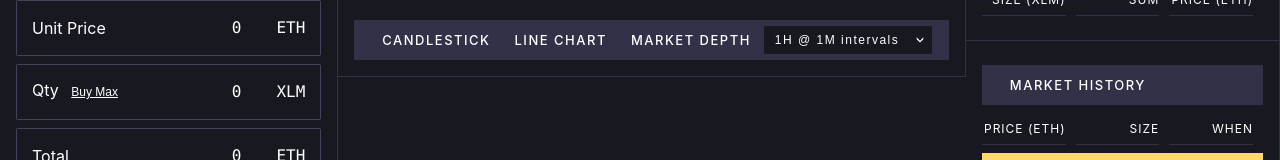
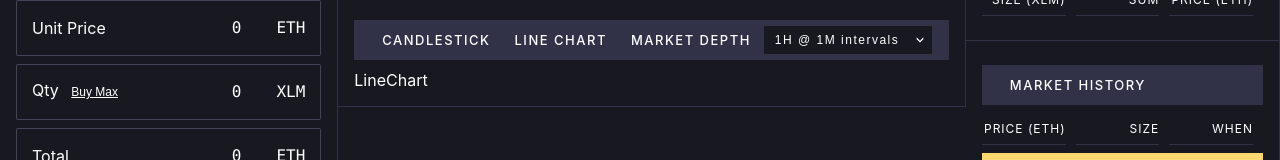
Before and after one commit to jemikanegara/blockchain-frontend, a React (Create React App) app: page / in a window 1280 px wide. Both pictures are taken after a click on the button "LINE CHART". Shown: the part 225-385 px from the top of the page. Built offline with nearby package versions, Linux system fonts and the light colour scheme; no server answers.

Commit message:
set up chart file, i just dont want to redo this

```diff
--- a/src/components/Chart/CandleStick.js
+++ b/src/components/Chart/CandleStick.js
@@ -0,0 +1,11 @@
+import React, {useState, useRef} from 'react'
+
+const CandleStick = () => {
+    const chartEl = useRef(null)
+
+    return (
+        <div id="candlestick" ref={chartEl}></div>
+    )
+}
+
+export default CandleStick
--- a/src/components/Chart/LineChart.js
+++ b/src/components/Chart/LineChart.js
@@ -0,0 +1,9 @@
+import React from 'react'
+
+const LineChart = () => {
+    return (
+        <div>LineChart</div>
+    )
+}
+
+export default LineChart
--- a/src/components/Chart/MarketDepth.js
+++ b/src/components/Chart/MarketDepth.js
@@ -0,0 +1,9 @@
+import React from 'react'
+
+const MarketDepth = () => {
+    return (
+        <div>MarketDepth</div>
+    )
+}
+
+export default MarketDepth
--- a/src/components/Chart/index.js
+++ b/src/components/Chart/index.js
@@ -1,8 +1,16 @@
-import React from 'react';
+import React, { useState } from 'react';
 import styled from 'styled-components'
 import MarketHeader from '../MarketHeader'
+import CandleStick from './CandleStick'
+import LineChart from './LineChart'
+import MarketDepth from './MarketDepth'
+
+const CANDLE_STICK = "CANDLE_STICK"
+const LINE_CHART = "LINE_CHART"
+const MARKET_DEPTH = "MARKET_DEPTH"
 
 const Chart = () => {
+    const [showing, setShowing] = useState(CANDLE_STICK)
     const Container = styled.div`
         background: rgb(24, 24, 33);
         border-color: rgb(49, 49, 71);
@@ -74,11 +82,18 @@ const Chart = () => {
             margin-top: -4px;
         }
     `
+
+    const MarketChart = styled.div`
+        color: #fff;
+        margin-top: 10px;
+    `
+
     return (<Container>
         <MarketHeader>
-            <nav><button>Candlestick</button>
-                <button>Line Chart</button>
-                <button>Market Depth</button>
+            <nav>
+                <button onClick={() => { setShowing(CANDLE_STICK) }}>Candlestick</button>
+                <button onClick={() => { setShowing(LINE_CHART) }}>Line Chart</button>
+                <button onClick={() => { setShowing(MARKET_DEPTH) }}>Market Depth</button>
             </nav>
             <RightHead>
                 <select>
@@ -94,6 +109,18 @@ const Chart = () => {
                 <span><svg xmlns="http://www.w3.org/2000/svg" width="8" height="8" viewBox="0 0 24 24"><path fill="#fff" fillRule="evenodd" d="M12 13.999L2 4v5.656l10 10 10-10V4z"></path></svg></span>
             </RightHead>
         </MarketHeader>
+
+        <MarketChart>
+            {
+                showing === CANDLE_STICK && <CandleStick />
+            }
+            {
+                showing === LINE_CHART && <LineChart />
+            }
+            {
+                showing === MARKET_DEPTH && <MarketDepth />
+            }
+        </MarketChart>
     </Container>)
 }
 
```
